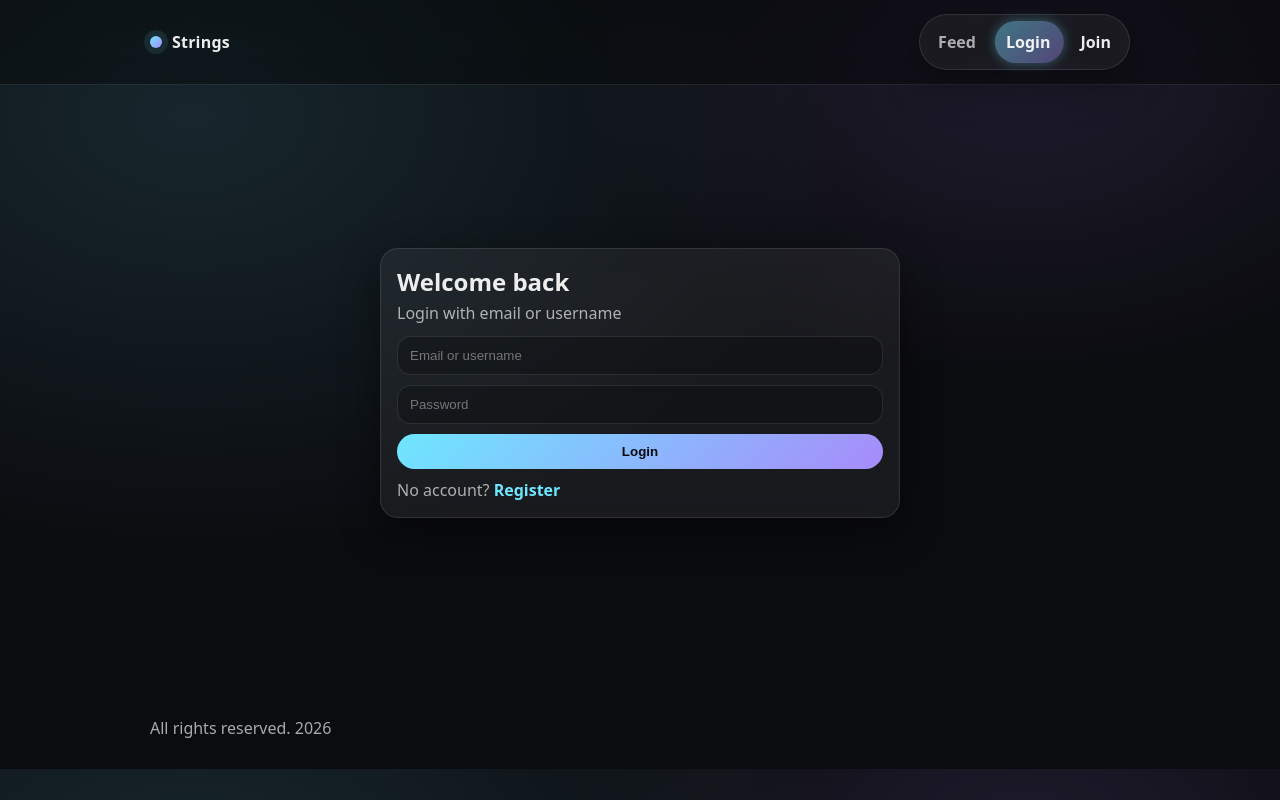
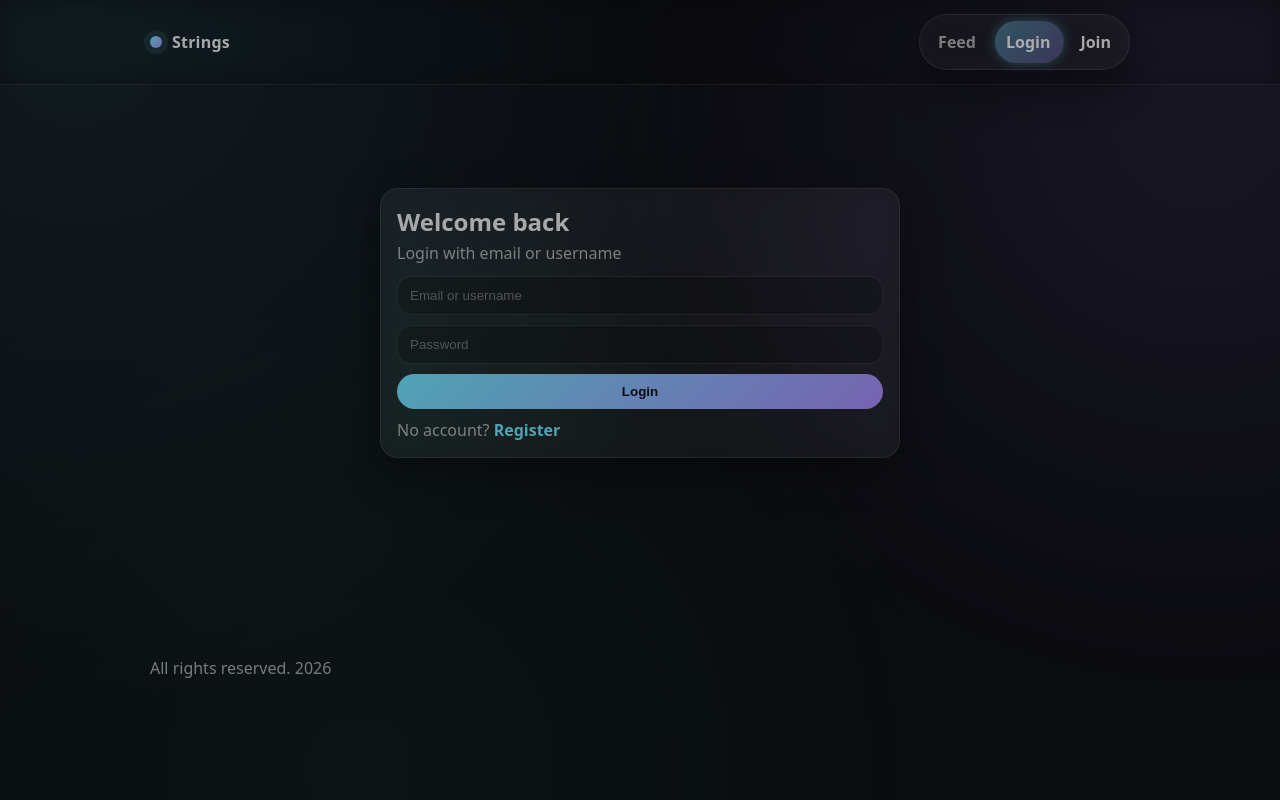
Before and after one commit to josolifx-sudo/prototypeBlog-lim, a Vue app in the folder client/: page /login in a window 1280 px wide. Built offline with nearby package versions, Linux system fonts and the light colour scheme.

Commit message:
feat: enhance AppShell with background animation and improve FeedPage transitions

```diff
--- a/client/src/components/AppShell.vue
+++ b/client/src/components/AppShell.vue
@@ -1,5 +1,5 @@
 <template>
-  <div>
+  <div class="bg-anim" aria-hidden="true">
     <header class="topbar">
       <div class="topbar-inner">
         <router-link to="/" class="brand">
--- a/client/src/pages/FeedPage.vue
+++ b/client/src/pages/FeedPage.vue
@@ -38,9 +38,9 @@
       <div v-if="posts.loading" class="glass pad pulse muted">Loading feed...</div>
       <div v-else-if="sortedFeed.length === 0" class="glass pad muted">No posts yet</div>
 
-      <div v-else class="list">
+      <transition-group name="stagger" tag="div" class="list">
         <StringsCard v-for="p in sortedFeed" :key="p._id" :post="p" />
-      </div>
+      </transition-group>
     </section>
   </div>
 </template>
--- a/client/src/style.css
+++ b/client/src/style.css
@@ -116,3 +116,55 @@ a { color: inherit; text-decoration: none; }
 .glow-border {
   box-shadow: 0 0 0 1px rgba(110, 231, 255, 0.18), var(--shadow);
 }
+/* Animations */
+@keyframes floatGlow {
+  0% { filter: blur(0px); opacity: 0.65; }
+  50% { filter: blur(2px); opacity: 0.85; }
+  100% { filter: blur(0px); opacity: 0.65; }
+}
+
+@keyframes shimmer {
+  0% { background-position: 0% 50%; }
+  100% { background-position: 100% 50%; }
+}
+
+/* Page transition */
+.fade-up-enter-active,
+.fade-up-leave-active {
+  transition: opacity 220ms ease, transform 220ms ease, filter 220ms ease;
+}
+
+.fade-up-enter-from,
+.fade-up-leave-to {
+  opacity: 0;
+  transform: translateY(10px);
+  filter: blur(4px);
+}
+
+/* Stagger list transition */
+.stagger-enter-active {
+  transition: opacity 220ms ease, transform 220ms ease;
+}
+.stagger-enter-from {
+  opacity: 0;
+  transform: translateY(10px);
+}
+
+/* Buttons micro-interaction */
+.btn {
+  transition: transform 120ms ease, box-shadow 180ms ease, background 180ms ease, border 180ms ease;
+}
+.btn:active {
+  transform: translateY(1px) scale(0.99);
+}
+
+/* Subtle animated background layer */
+.bg-anim {
+  position: fixed;
+  inset: -60px;
+  z-index: -1;
+  background: radial-gradient(circle at 10% 10%, rgba(110,231,255,0.10), transparent 45%),
+              radial-gradient(circle at 90% 20%, rgba(167,139,250,0.12), transparent 40%),
+              radial-gradient(circle at 30% 90%, rgba(34,197,94,0.08), transparent 45%);
+  animation: floatGlow 6s ease-in-out infinite;
+}
```
